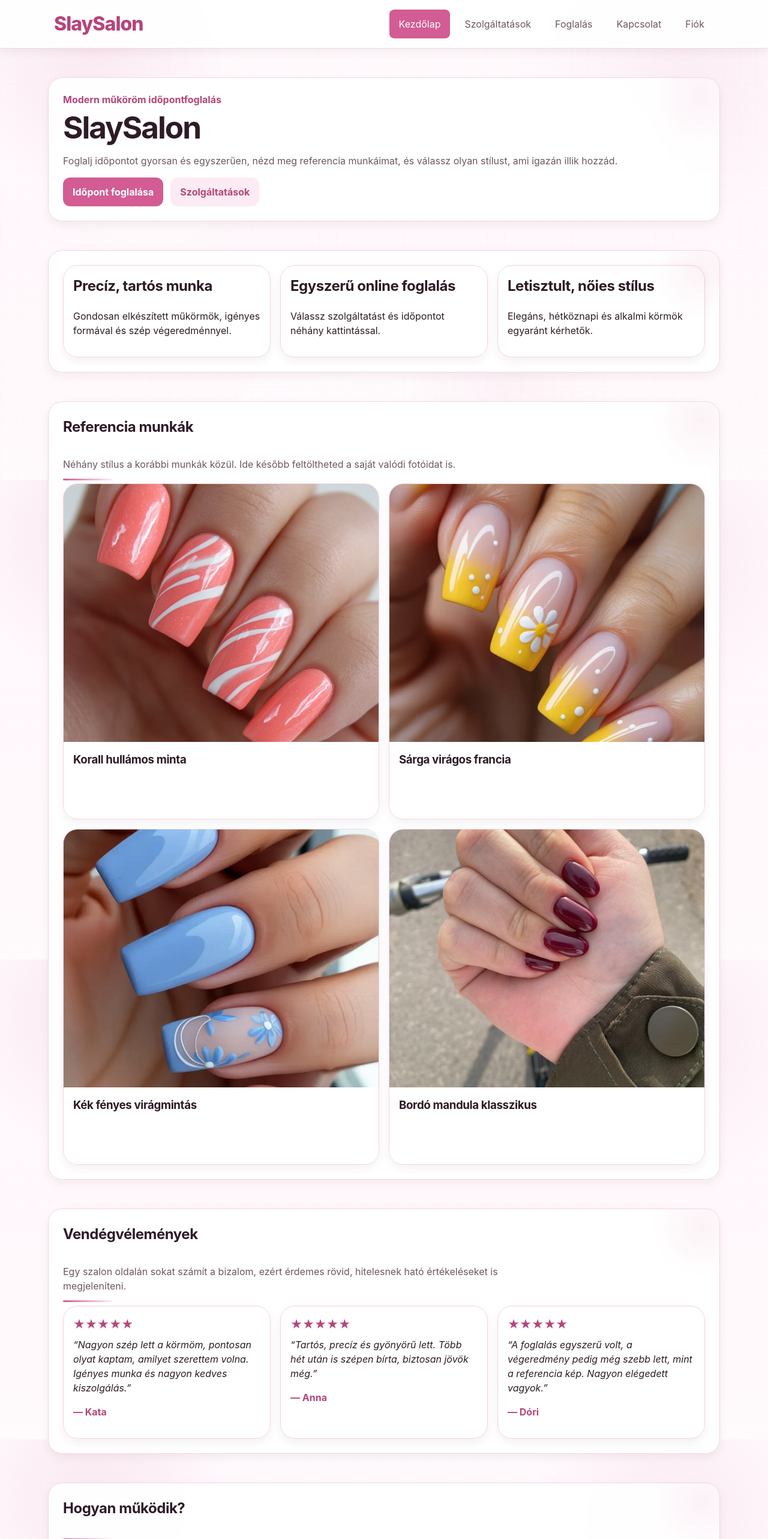
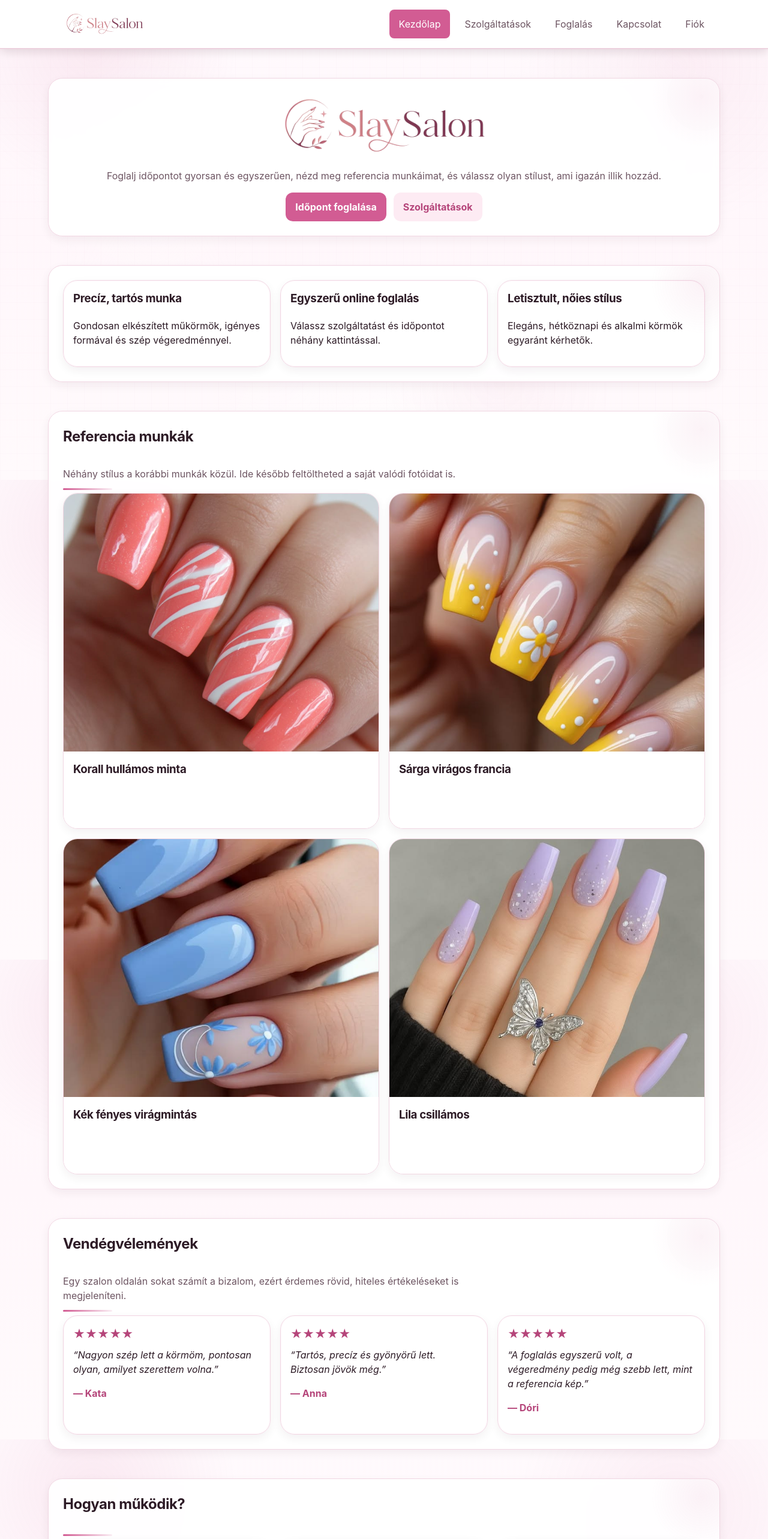
Before and after one commit to AntalGergoAron/slaysalondeploy, a React (Vite) app: page / in a window 1280 px wide. Shown: the top 2566 px of the page at 60% size. Built offline with nearby package versions, Linux system fonts and the light colour scheme.

Commit message:
vegso simitasok

```diff
--- a/src/components/Navbar.jsx
+++ b/src/components/Navbar.jsx
@@ -1,47 +1,64 @@
-import { NavLink } from "react-router-dom";
+import { NavLink } from 'react-router-dom'
 
 export default function Navbar() {
     return (
-        <nav aria-label="Fő navigáció" className="navbar">
-            <div className="navbar__brand">SlaySalon</div>
+        <header className="site-header">
+            <nav className="navbar">
+                <NavLink to="/" className="navbar__brand">
+                    <img
+                        src="/images/slaysalon-logo.png"
+                        alt="SlaySalon logó"
+                        className="navbar__logo"
+                    />
+                </NavLink>
 
                 <div className="navbar__links">
                     <NavLink
                         to="/"
-                    className={({ isActive }) => (isActive ? "nav-link active" : "nav-link")}
-                    end
+                        className={({ isActive }) =>
+                            isActive ? 'nav-link active' : 'nav-link'
+                        }
                     >
                         Kezdőlap
                     </NavLink>
 
                     <NavLink
                         to="/szolgaltatasok"
-                    className={({ isActive }) => (isActive ? "nav-link active" : "nav-link")}
+                        className={({ isActive }) =>
+                            isActive ? 'nav-link active' : 'nav-link'
+                        }
                     >
                         Szolgáltatások
                     </NavLink>
 
                     <NavLink
                         to="/foglalas"
-                    className={({ isActive }) => (isActive ? "nav-link active" : "nav-link")}
+                        className={({ isActive }) =>
+                            isActive ? 'nav-link active' : 'nav-link'
+                        }
                     >
                         Foglalás
                     </NavLink>
 
                     <NavLink
                         to="/kapcsolat"
-                    className={({ isActive }) => (isActive ? "nav-link active" : "nav-link")}
+                        className={({ isActive }) =>
+                            isActive ? 'nav-link active' : 'nav-link'
+                        }
                     >
                         Kapcsolat
                     </NavLink>
 
                     <NavLink
                         to="/fiok"
-                    className={({ isActive }) => (isActive ? "nav-link active" : "nav-link")}
+                        className={({ isActive }) =>
+                            isActive ? 'nav-link active' : 'nav-link'
+                        }
                     >
                         Fiók
                     </NavLink>
                 </div>
             </nav>
-    );
+        </header>
+    )
 }
--- a/src/index.css
+++ b/src/index.css
@@ -158,10 +158,21 @@ textarea:focus-visible {
 }
 
 .navbar__brand {
-  font-size: 1.9rem;
-  font-weight: 800;
-  letter-spacing: -0.03em;
+  display: inline-flex;
+  align-items: center;
+  gap: 0.8rem;
   color: var(--color-primary-dark);
+}
+
+.navbar__logo {
+  height: 42px;
+  width: auto;
+  object-fit: contain;
+  flex-shrink: 0;
+}
+
+.navbar__brand-text {
+  display: none;
 }
 
 .navbar__links {
@@ -246,7 +257,10 @@ p {
 .homepage-review-card,
 .homepage-step-card,
 .homepage-faq-item,
-.service-page-info-card {
+.service-page-info-card,
+.auth-simple-card,
+.auth-simple-info-box,
+.auth-info-row__card {
   background: var(--color-surface);
   border: 1px solid var(--color-border);
   border-radius: var(--radius-xl);
@@ -442,7 +456,9 @@ p {
 .homepage-review-card,
 .homepage-step-card,
 .homepage-faq-item,
-.service-page-info-card {
+.service-page-info-card,
+.auth-simple-info-box,
+.auth-info-row__card {
   padding: var(--space-4);
   position: relative;
   overflow: hidden;
@@ -454,7 +470,9 @@ p {
 .homepage-mini-card::before,
 .homepage-review-card::before,
 .homepage-step-card::before,
-.homepage-faq-item::before {
+.homepage-faq-item::before,
+.auth-simple-info-box::before,
+.auth-info-row__card::before {
   content: "";
   position: absolute;
   inset: 0;
@@ -490,6 +508,27 @@ p {
   flex-direction: column;
   gap: var(--space-3);
   margin-top: var(--space-4);
+}
+
+.homepage-hero {
+  text-align: center;
+}
+
+.homepage-hero__logo-wrap {
+  display: flex;
+  justify-content: center;
+  margin-bottom: 1rem;
+}
+
+.homepage-hero__logo {
+  width: min(100%, 440px);
+  height: auto;
+  object-fit: contain;
+}
+
+.homepage-hero .hero-section__actions {
+  justify-content: center;
+  align-items: center;
 }
 
 .homepage-gallery-card {
@@ -554,6 +593,56 @@ p {
   font-weight: 600;
 }
 
+.auth-page-center {
+  display: flex;
+  justify-content: center;
+}
+
+.auth-simple-card {
+  width: 100%;
+  max-width: 640px;
+  overflow: hidden;
+}
+
+.auth-simple-switch {
+  display: grid;
+  grid-template-columns: repeat(2, 1fr);
+  padding: 1rem 1rem 0;
+  gap: 0.75rem;
+}
+
+.auth-simple-switch__button {
+  min-height: 46px;
+  border: 1px solid var(--color-border);
+  background: #fff;
+  color: var(--color-text);
+  font-weight: 700;
+  cursor: pointer;
+  transition: 0.2s ease;
+}
+
+.auth-simple-switch__button--active {
+  background: var(--color-primary);
+  color: white;
+  border-color: var(--color-primary);
+}
+
+.auth-simple-content {
+  padding: 1.5rem;
+  display: grid;
+  gap: 1rem;
+}
+
+.auth-simple-account-grid {
+  display: grid;
+  gap: 1rem;
+}
+
+.auth-info-row {
+  display: grid;
+  gap: 1rem;
+}
+
 @media (min-width: 768px) {
   .navbar {
     flex-direction: row;
@@ -609,6 +698,11 @@ p {
   .homepage-gallery-image {
     height: 390px;
   }
+
+  .auth-simple-account-grid,
+  .auth-info-row {
+    grid-template-columns: repeat(2, minmax(0, 1fr));
+  }
 }
 
 @media (min-width: 1024px) {
@@ -631,78 +725,7 @@ p {
   .homepage-gallery-image {
     height: 430px;
   }
-}
-.auth-page-center {
-  display: flex;
-  justify-content: center;
-}
 
-.auth-simple-card {
-  width: 100%;
-  max-width: 640px;
-  background: rgba(255, 255, 255, 0.94);
-  border: 1px solid var(--color-border);
-  border-radius: var(--radius-xl);
-  box-shadow: var(--shadow-sm);
-  overflow: hidden;
-}
-
-.auth-simple-switch {
-  display: grid;
-  grid-template-columns: repeat(2, 1fr);
-  padding: 1rem 1rem 0;
-  gap: 0.75rem;
-}
-
-.auth-simple-switch__button {
-  min-height: 46px;
-  border: 1px solid var(--color-border);
-  background: #fff;
-  color: var(--color-text);
-  font-weight: 700;
-  cursor: pointer;
-  transition: 0.2s ease;
-}
-
-.auth-simple-switch__button--active {
-  background: var(--color-primary);
-  color: white;
-  border-color: var(--color-primary);
-}
-
-.auth-simple-content {
-  padding: 1.5rem;
-  display: grid;
-  gap: 1rem;
-}
-
-.auth-simple-account-grid {
-  display: grid;
-  gap: 1rem;
-}
-
-.auth-simple-info-box,
-.auth-info-row__card {
-  background: rgba(255, 255, 255, 0.94);
-  border: 1px solid var(--color-border);
-  border-radius: var(--radius-lg);
-  padding: 1.25rem;
-  box-shadow: var(--shadow-sm);
-}
-
-.auth-info-row {
-  display: grid;
-  gap: 1rem;
-}
-
-@media (min-width: 768px) {
-  .auth-simple-account-grid,
-  .auth-info-row {
-    grid-template-columns: repeat(2, minmax(0, 1fr));
-  }
-}
-
-@media (min-width: 1024px) {
   .auth-info-row {
     grid-template-columns: repeat(3, minmax(0, 1fr));
   }
--- a/src/pages/HomePage.jsx
+++ b/src/pages/HomePage.jsx
@@ -17,34 +17,13 @@ const featuredWorks = [
         id: 3,
         title: 'Kék fényes virágmintás',
         image: '/images/nails-3.jpg',
-        alt: 'Pasztellkék köröm virágmintás díszítéssel',
+        alt: 'Kék fényes köröm virágmintás díszítéssel',
     },
     {
         id: 4,
-        title: 'Bordó mandula klasszikus',
+        title: 'Lila csillámos',
         image: '/images/nails-4.jpg',
-        alt: 'Bordó mandula formájú elegáns köröm',
-    },
-]
-
-const reviews = [
-    {
-        id: 1,
-        name: 'Kata',
-        rating: 5,
-        text: 'Nagyon szép lett a körmöm, pontosan olyat kaptam, amilyet szerettem volna. Igényes munka és nagyon kedves kiszolgálás.',
-    },
-    {
-        id: 2,
-        name: 'Anna',
-        rating: 5,
-        text: 'Tartós, precíz és gyönyörű lett. Több hét után is szépen bírta, biztosan jövök még.',
-    },
-    {
-        id: 3,
-        name: 'Dóri',
-        rating: 5,
-        text: 'A foglalás egyszerű volt, a végeredmény pedig még szebb lett, mint a referencia kép. Nagyon elégedett vagyok.',
+        alt: 'Lila csillámos',
     },
 ]
 
@@ -66,6 +45,45 @@ const highlights = [
     },
 ]
 
+const reviews = [
+    {
+        id: 1,
+        name: 'Kata',
+        rating: 5,
+        text: 'Nagyon szép lett a körmöm, pontosan olyan, amilyet szerettem volna.',
+    },
+    {
+        id: 2,
+        name: 'Anna',
+        rating: 5,
+        text: 'Tartós, precíz és gyönyörű lett. Biztosan jövök még.',
+    },
+    {
+        id: 3,
+        name: 'Dóri',
+        rating: 5,
+        text: 'A foglalás egyszerű volt, a végeredmény pedig még szebb lett, mint a referencia kép.',
+    },
+]
+
+const steps = [
+    {
+        id: 1,
+        title: 'Válassz szolgáltatást',
+        text: 'Nézd meg az elérhető szolgáltatásokat és árakat.',
+    },
+    {
+        id: 2,
+        title: 'Foglalj időpontot',
+        text: 'Válaszd ki a számodra megfelelő időpontot online.',
+    },
+    {
+        id: 3,
+        title: 'Érkezz a kiválasztott időben',
+        text: 'Ha van referencia képed, nyugodtan hozd magaddal.',
+    },
+]
+
 const faqItems = [
     {
         id: 1,
@@ -75,21 +93,27 @@ const faqItems = [
     {
         id: 2,
         question: 'Lehet referencia képet hozni?',
-        answer: 'Igen, sőt kifejezetten hasznos. Így könnyebb pontosan belőni a kívánt stílust és színeket.',
+        answer: 'Igen, sőt kifejezetten hasznos, mert így könnyebben pontosítható a kívánt stílus.',
     },
     {
         id: 3,
-        question: 'Mikor érdemes új időpontot foglalni töltésre?',
-        answer: 'Általában 3–4 hetente ajánlott, de ez függ a köröm növekedésétől és az igénybevételtől is.',
+        question: 'Mikor érdemes új időpontot foglalni?',
+        answer: 'Általában 3–4 hetente ajánlott, de ez a növekedéstől és a választott típustól is függ.',
     },
 ]
 
 export default function HomePage() {
     return (
         <section className="page-shell">
-            <section className="hero-section">
-                <p className="hero-section__eyebrow">Modern műköröm időpontfoglalás</p>
-                <h1>SlaySalon</h1>
+            <section className="hero-section homepage-hero">
+                <div className="homepage-hero__logo-wrap">
+                    <img
+                        src="/images/slaysalon-logo.png"
+                        alt="SlaySalon logó"
+                        className="homepage-hero__logo"
+                    />
+                </div>
+
                 <p className="hero-section__text">
                     Foglalj időpontot gyorsan és egyszerűen, nézd meg referencia munkáimat,
                     és válassz olyan stílust, ami igazán illik hozzád.
@@ -109,7 +133,7 @@ export default function HomePage() {
                 <div className="homepage-highlights">
                     {highlights.map((item) => (
                         <article key={item.id} className="homepage-mini-card">
-                            <h2>{item.title}</h2>
+                            <h3>{item.title}</h3>
                             <p>{item.text}</p>
                         </article>
                     ))}
@@ -128,7 +152,11 @@ export default function HomePage() {
                 <div className="homepage-gallery">
                     {featuredWorks.map((work) => (
                         <article key={work.id} className="homepage-gallery-card">
-                            <img src={work.image} alt={work.alt} className="homepage-gallery-image" />
+                            <img
+                                src={work.image}
+                                alt={work.alt}
+                                className="homepage-gallery-image"
+                            />
                             <div className="homepage-gallery-content">
                                 <h3>{work.title}</h3>
                             </div>
@@ -142,16 +170,14 @@ export default function HomePage() {
                     <h2>Vendégvélemények</h2>
                     <p className="page-intro">
                         Egy szalon oldalán sokat számít a bizalom, ezért érdemes rövid,
-                        hitelesnek ható értékeléseket is megjeleníteni.
+                        hiteles értékeléseket is megjeleníteni.
                     </p>
                 </div>
 
                 <div className="homepage-reviews">
                     {reviews.map((review) => (
                         <article key={review.id} className="homepage-review-card">
-                            <p className="homepage-review-stars">
-                                {'★'.repeat(review.rating)}
-                            </p>
+                            <p className="homepage-review-stars">{'★'.repeat(review.rating)}</p>
                             <p className="homepage-review-text">“{review.text}”</p>
                             <p className="homepage-review-name">— {review.name}</p>
                         </article>
@@ -165,23 +191,13 @@ export default function HomePage() {
                 </div>
 
                 <div className="homepage-steps">
-                    <article className="homepage-step-card">
-                        <span className="homepage-step-number">1</span>
-                        <h3>Válassz szolgáltatást</h3>
-                        <p>Nézd meg az elérhető szolgáltatásokat és árakat.</p>
-                    </article>
-
-                    <article className="homepage-step-card">
-                        <span className="homepage-step-number">2</span>
-                        <h3>Foglalj időpontot</h3>
-                        <p>Válaszd ki a számodra megfelelő időpontot online.</p>
-                    </article>
-
-                    <article className="homepage-step-card">
-                        <span className="homepage-step-number">3</span>
-                        <h3>Érkezz a kiválasztott időben</h3>
-                        <p>Ha van referencia képed, nyugodtan hozd magaddal.</p>
-                    </article>
+                    {steps.map((step, index) => (
+                        <article key={step.id} className="homepage-step-card">
+                            <div className="homepage-step-number">{index + 1}</div>
+                            <h3>{step.title}</h3>
+                            <p>{step.text}</p>
+                        </article>
+                    ))}
                 </div>
             </section>
 
@@ -199,23 +215,6 @@ export default function HomePage() {
                     ))}
                 </div>
             </section>
-
-            <section className="cta-section">
-                <h2>Készen állsz a foglalásra?</h2>
-                <p>
-                    Válaszd ki a számodra megfelelő szolgáltatást és foglalj időpontot néhány
-                    kattintással.
-                </p>
-
-                <div className="hero-section__actions">
-                    <Link to="/foglalas" className="button button--primary">
-                        Tovább a foglaláshoz
-                    </Link>
-                    <Link to="/kapcsolat" className="button button--secondary">
-                        Kapcsolat
-                    </Link>
-                </div>
-            </section>
         </section>
     )
 }
```
Also changed, not shown: public/images/nails-4.jpg, public/images/slaysalon-logo.png (added). Lines whose indentation alone changed are shown as unchanged.
